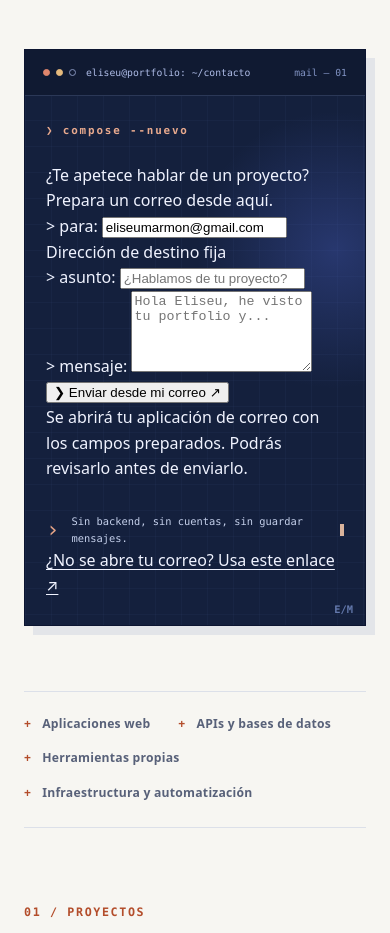
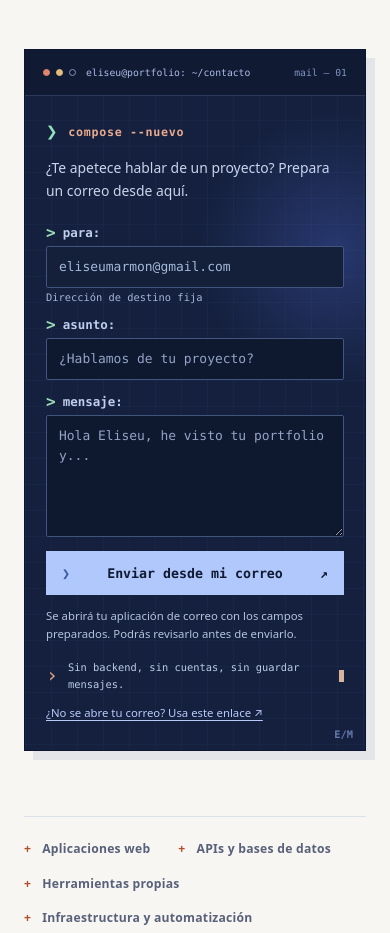
Before and after one commit to eliseumarmon/eliseumarmon.github.io, a plain HTML site: page index.html in a window 390 px wide. Shown: the part 801-1734 px from the top of the page. Drawn offline with Linux system fonts and the light colour scheme.

Commit message:
style(contact): integrate responsive terminal form

```diff
--- a/styles.css
+++ b/styles.css
@@ -73,19 +73,36 @@ h1, h2, h3 { line-height: 1.1; letter-spacing: -.052em; }
 .window-dots i:first-child { background: #df866d; border-color: #df866d; }
 .window-dots i:nth-child(2) { background: #e5ba7d; border-color: #e5ba7d; }
 .visual-version { margin-left: auto; color: #8193c3; }
-.visual-content { padding: clamp(28px, 3vw, 42px); }
-.visual-kicker { color: #e9aa8e; font-size: .68rem; font-weight: 750; letter-spacing: .17em; margin-bottom: 23px; }
-.flow-diagram { padding-left: 15px; border-left: 1px dashed #465c92; }
-.flow-node { position: relative; display: flex; flex-direction: column; gap: 3px; max-width: 340px; margin-left: 14px; padding: 15px 18px; background: #202f56; border: 1px solid #42557f; box-shadow: 5px 5px 0 #0e1831; }
-.flow-node::before { content: ""; position: absolute; width: 11px; height: 11px; left: -35px; top: 22px; background: #e6ae8d; border: 3px solid #14203d; border-radius: 50%; box-sizing: content-box; }
-.node-num { font-size: .65rem; color: #a7baff; letter-spacing: .08em; }
-.flow-node strong { font-size: 1.08rem; letter-spacing: -.025em; }
-.flow-node > span:last-child { color: #b5c1df; font-size: .76rem; }
-.flow-connector { height: 26px; margin-left: 25px; display: flex; align-items: center; color: #88a7ec; font-size: .8rem; }
-.visual-console { display: flex; gap: 12px; margin-top: 30px; color: #c5d0eb; font-size: .7rem; align-items: center; }
-.visual-console > span:first-child { color: #e4a386; font-size: 1.4rem; }
-.console-cursor { width: 5px; height: 12px; background: #d9b39c; animation: cursor-blink 1.15s steps(1) infinite; }
+.visual-content { padding: clamp(24px, 3vw, 36px); }
+.visual-kicker { display: flex; gap: 10px; align-items: center; color: #e9aa8e; font-size: .73rem; font-weight: 750; letter-spacing: .06em; margin-bottom: 15px; }
+.terminal-prompt { color: #92e0be; font-size: 1.2rem; line-height: 1; }
+.terminal-intro { color: #cad4ed; font-size: .87rem; line-height: 1.65; margin-bottom: 20px; }
+.terminal-form { display: flex; flex-direction: column; gap: 12px; }
+.terminal-field { display: grid; grid-template-columns: 95px minmax(0, 1fr); gap: 10px; align-items: center; }
+.terminal-field label { display: flex; align-items: center; gap: 7px; color: #c0cdec; font: 660 .78rem var(--mono); white-space: nowrap; }
+.terminal-field-symbol { color: #9cddb5; font-size: 1rem; }
+.terminal-field input, .terminal-field textarea { width: 100%; min-width: 0; padding: 10px 12px; border: 1px solid #42557e; border-radius: 2px; background: #0e1930; color: #ecf1ff; font: 500 .81rem/1.55 var(--mono); caret-color: #b8ead1; outline: none; }
+.terminal-field input::placeholder, .terminal-field textarea::placeholder { color: #9baacd; opacity: .95; }
+.terminal-field input:focus-visible, .terminal-field textarea:focus-visible { border-color: #a5beff; outline: 2px solid #a5beff; outline-offset: 2px; }
+.terminal-field input[readonly] { color: #a3b9d9; background: #14203a; cursor: default; }
+.terminal-field input[readonly]:focus-visible { outline: 2px solid #a5beff; }
+.terminal-field-help { margin: -9px 0 0 105px; font: .65rem var(--mono); color: #a7b6d5; }
+.terminal-field-body { align-items: start; }
+.terminal-field-body label { padding-top: 10px; }
+.terminal-field textarea { display: block; resize: vertical; min-height: 105px; max-height: 225px; }
+.terminal-submit { display: flex; align-items: center; justify-content: space-between; gap: 12px; width: 100%; min-height: 44px; padding: 11px 15px; margin-top: 2px; color: #101a32; background: #b1c8fc; border: 1px solid #b1c8fc; font: 760 .83rem var(--mono); cursor: pointer; transition: background .15s, transform .15s; }
+.terminal-submit:hover { background: #d7e3ff; transform: translateY(-1px); }
+.terminal-submit:focus-visible { outline: 2px solid #f0b88e; outline-offset: 4px; }
+.terminal-submit span:first-child { color: #38579e; }
+.terminal-help { color: #b4c2dc; font-size: .71rem; line-height: 1.6; }
+.terminal-status { color: #a9dcbf; font-size: .73rem; line-height: 1.5; min-height: 0; }
+.terminal-status:empty { display: none; }
+.visual-console { display: flex; align-items: center; gap: 10px; margin-top: 16px; color: #becce6; font: .66rem/1.55 var(--mono); }
+.visual-console > span:first-child { color: #e4a386; font-size: 1.25rem; }
+.console-cursor { width: 5px; height: 12px; background: #d9b39c; animation: cursor-blink 1.15s steps(1) infinite; flex-shrink: 0; }
 @keyframes cursor-blink { 50% { opacity: 0; } }
+.terminal-fallback { display: inline-block; margin-top: 12px; font-size: .71rem; color: #b8cafa; text-underline-offset: 3px; }
+.terminal-fallback:hover { color: #fff; }
 .visual-corner { position: absolute; right: 12px; bottom: 10px; font: 600 .65rem var(--mono); color: #6479ad; }
 .expertise-strip { display: flex; flex-wrap: wrap; align-items: center; justify-content: space-between; gap: 15px 28px; padding: 22px 0 25px; border-top: 1px solid var(--line); border-bottom: 1px solid var(--line); color: #586179; font-size: .76rem; font-weight: 740; letter-spacing: .02em; }
 .expertise-strip span::before { content: "+"; color: var(--orange); font-weight: 900; margin-right: 11px; }
@@ -197,7 +214,6 @@ h2 em { font-style: normal; color: var(--blue); }
   .hero h1 { font-size: clamp(3.3rem, 8.5vw, 5.5rem); }
   .hero-visual { min-height: initial; }
   .visual-content { padding: 31px; }
-  .flow-node { max-width: 100%; }
   .expertise-strip { justify-content: flex-start; }
   .about-grid { gap: 35px; grid-template-columns: 1fr; }
   .workshop-section { grid-template-columns: 1fr; }
@@ -221,6 +237,9 @@ h2 em { font-style: normal; color: var(--blue); }
   .button { width: 100%; justify-content: space-between; }
   .hero-visual { box-shadow: 9px 9px 0 rgba(48, 80, 155, .1); }
   .visual-content { padding: 26px 21px; }
+  .terminal-field { grid-template-columns: 1fr; gap: 4px; }
+  .terminal-field-help { margin: -9px 0 0 0; }
+  .terminal-field-body label { padding-top: 0; }
   .visual-console { font-size: .65rem; }
   .section { padding: 75px 0; }
   .section-heading { flex-direction: column; align-items: flex-start; gap: 22px; }
```
